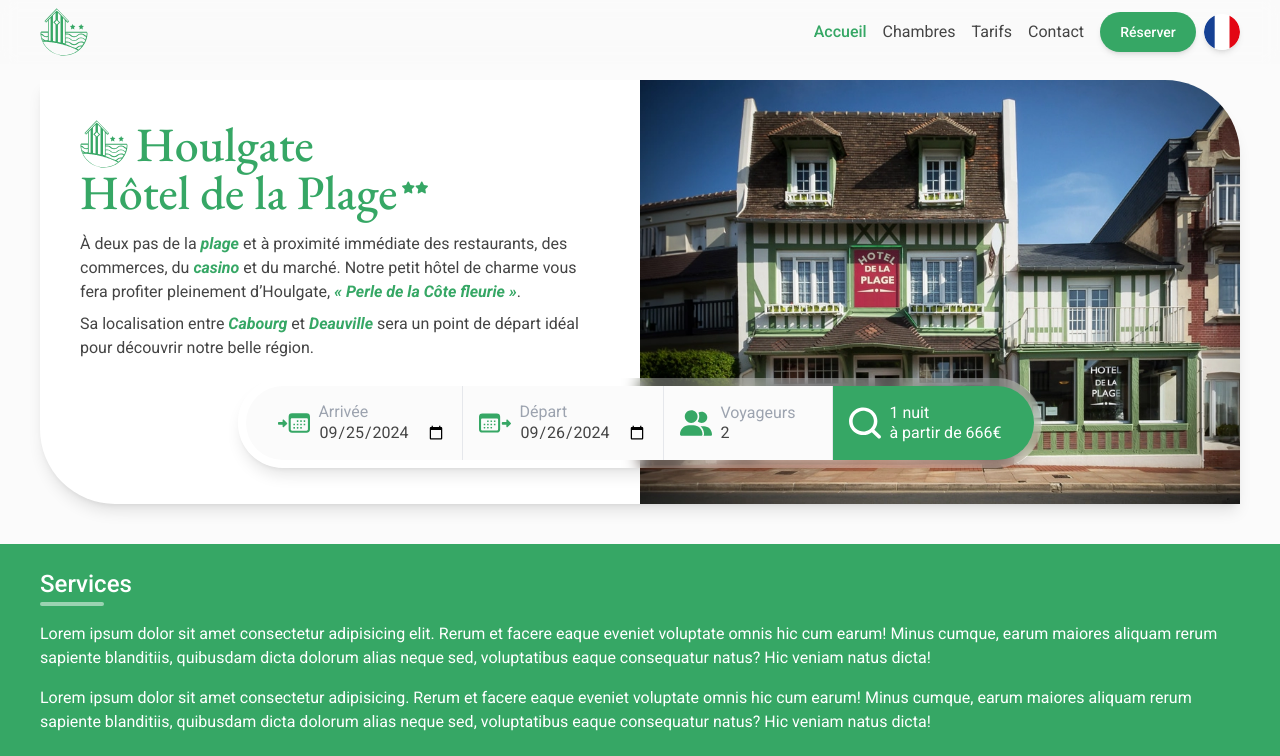
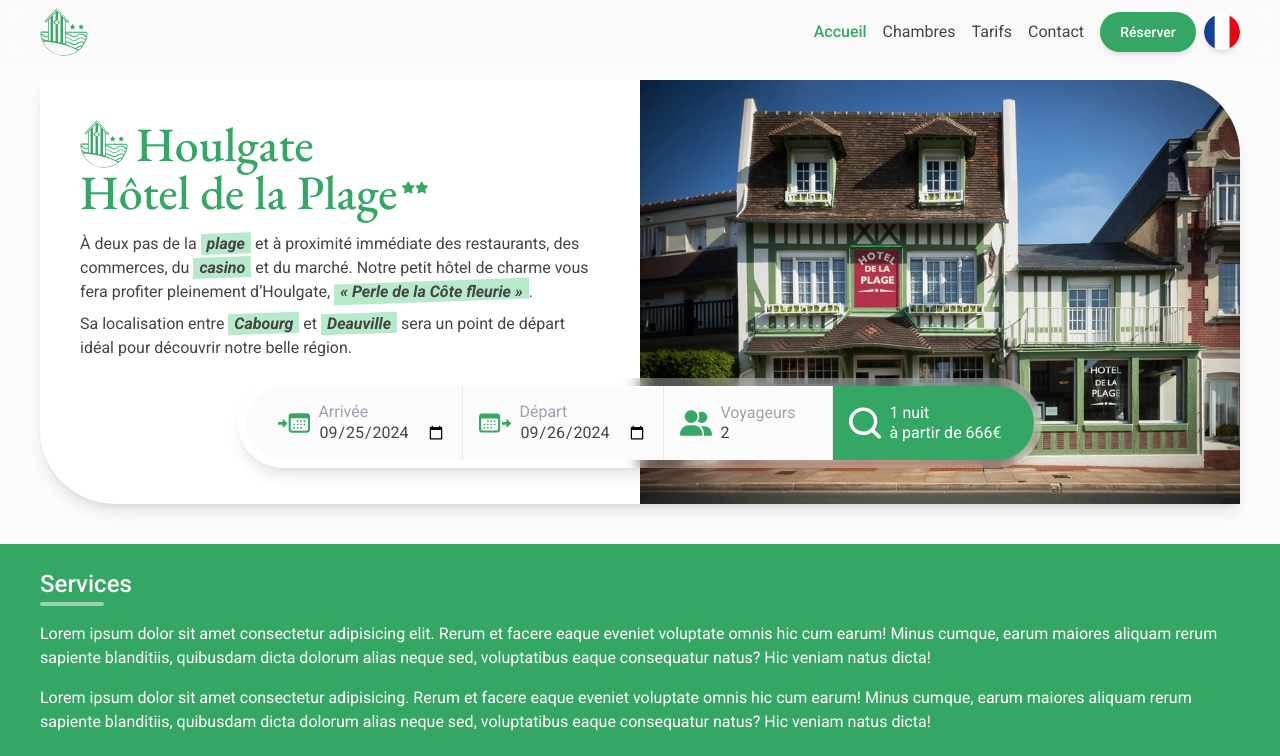
Before and after one commit to lesimpleliott/HDP-Houlgate, a React (Vite) app: page / in a window 1280 px wide. Shown: the top 756 px of the page. Built offline with nearby package versions, Linux system fonts and the light colour scheme.

Commit message:
Styles // Minor adjustments (Tailwind colors, strong tag)

```diff
--- a/src/layouts/HeroBanner.tsx
+++ b/src/layouts/HeroBanner.tsx
@@ -22,7 +22,7 @@ const HeroBanner = ({ className }: { className?: string }) => {
 
   // Element commun à la version mobile et desktop
   const titleContent = (
-    <h1 className="text-center text-5xl font-medium text-white md:text-left md:text-primary-500">
+    <h1 className="font-title text-center text-5xl font-medium text-white md:text-left md:text-primary-500">
       <span className="flex flex-col items-center justify-center gap-2 md:flex-row md:items-end md:justify-start">
         <LogoHDP className="w-16 md:w-12" />
         <p>Houlgate</p>
--- a/src/styles/index.css
+++ b/src/styles/index.css
@@ -5,21 +5,21 @@
 body {
   @apply bg-background font-main text-textColor;
 }
+main {
+  @apply mt-16 flex flex-col gap-10;
+}
 
 .max-w-custom {
   @apply w-full max-w-7xl px-4 md:px-10;
 }
 
-h1 {
-  font-family: "EB Garamond", serif;
+strong {
+  @apply relative z-[1] px-1.5 py-px italic;
 }
-
-strong {
-  @apply italic text-primary-500;
-}
-
-main {
-  @apply mt-16 flex flex-col gap-10;
+strong::after {
+  content: "";
+  @apply absolute bottom-0 left-0 z-[-1] h-full w-full bg-primary-200;
+  transform: skew(0deg, -2deg);
 }
 
 /* Active <Navlink /> - ReactRouterDom */
--- a/tailwind.config.js
+++ b/tailwind.config.js
@@ -9,7 +9,7 @@ export default {
           200: "#B7E9CB",
           300: "#8BDBAB",
           400: "#5FCD8B",
-          500: "#36A765",
+          500: "#34A765",
           600: "#2D8F58",
           700: "#24774A",
           800: "#1B5F3C",
@@ -21,6 +21,7 @@ export default {
       },
       fontFamily: {
         main: ["Roboto, sans-serif"],
+        title: ["EB Garamond, serif"],
       },
     },
   },
```
